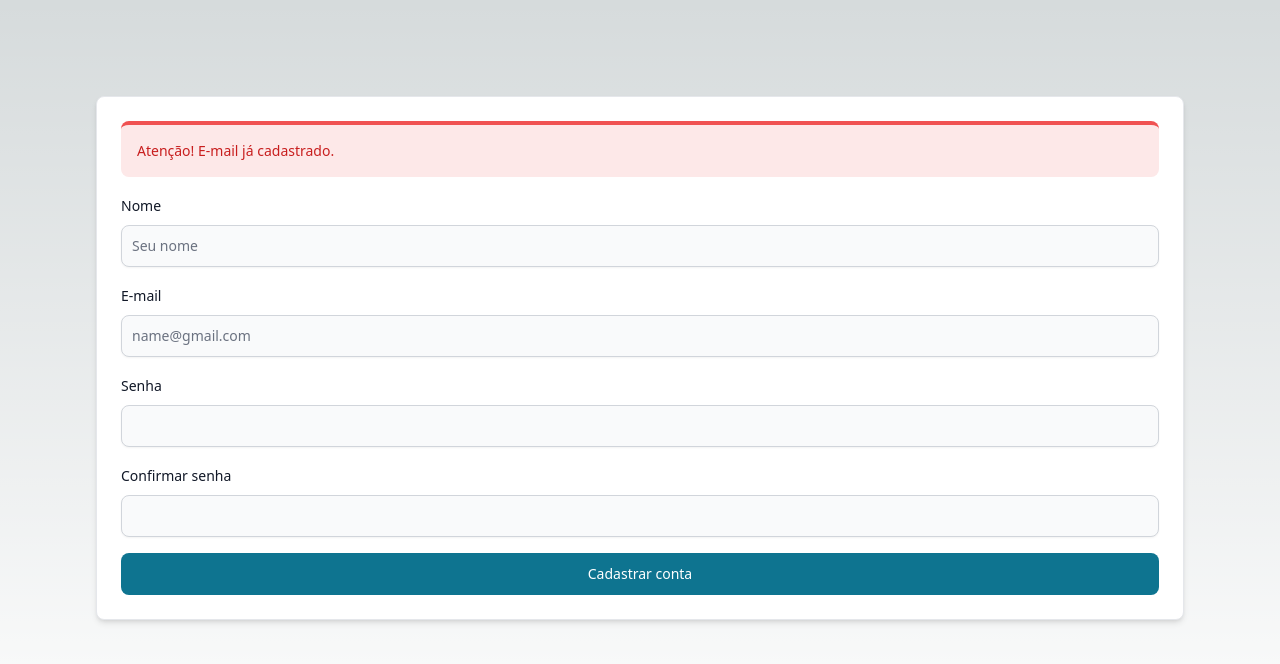
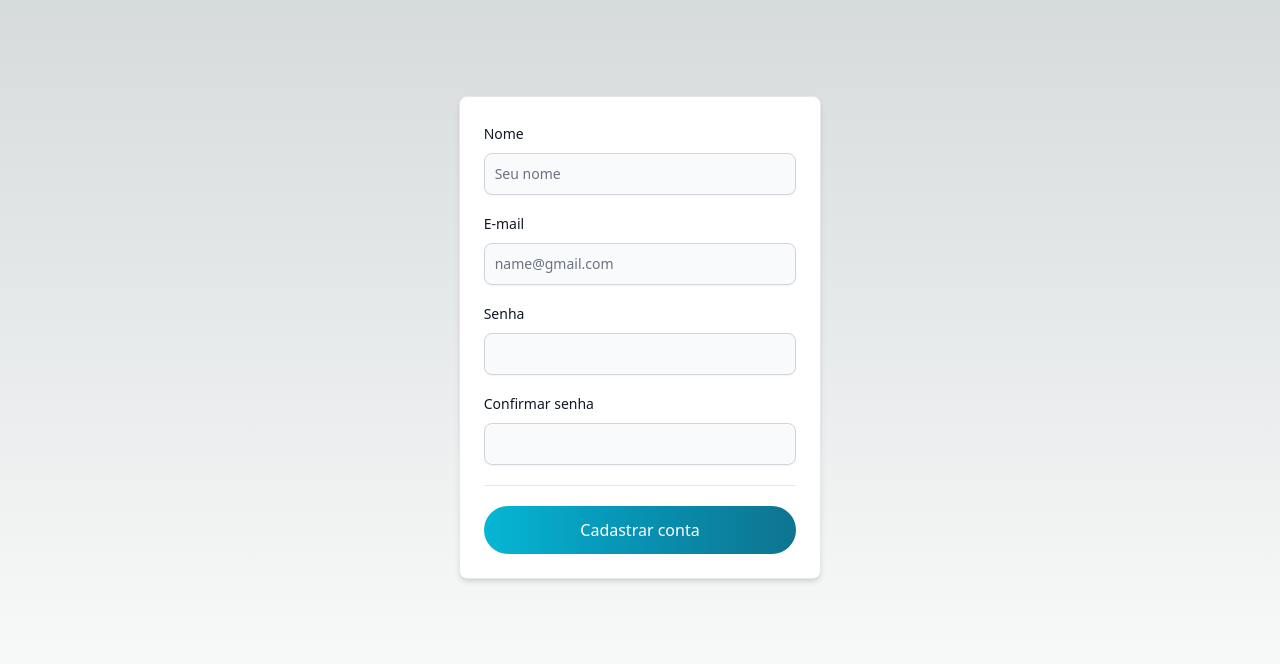
Before and after one commit to Robertoliveira98/desafio-luizalabs-front, a Next.js app: page /cadastro in a window 1280 px wide. Shown: the top 664 px of the page. Built offline with nearby package versions, Linux system fonts and the light colour scheme.

Commit message:
criando integração cadastro de usuarios

```diff
--- a/src/pages/cadastro.js
+++ b/src/pages/cadastro.js
@@ -1,9 +1,42 @@
-import { Label, TextInput, Checkbox, Button, Card, Alert } from "flowbite-react";
+import { Label, TextInput, Button, Alert, Spinner } from "flowbite-react";
 import Head from "next/head";
 import styles from "@/styles/Home.module.css";
 import React, { useState } from "react";
+import apiClient from "../../services/api";
+import { useRouter } from "next/router";
+import Card from "@/components/Card";
+import Divider from "@/components/Divider";
 
 const Cadastro = (props) => {
+  let [nome, setNome] = useState();
+  let [senha, setSenha] = useState();
+  let [confirmaSenha, setConfirmaSenha] = useState();
+  let [email, setEmail] = useState();
+  let [carregando, setCarregando] = useState(false);
+  let [mensagemErro, setMensagemErro] = useState("Ocorreu um erro!");
+  let [erro, setErro] = useState(false);
+  let router = useRouter();
+
+  const enviaCadastro = (event) => {
+    setCarregando(true);
+
+    apiClient
+      .post(`/usuario/cadastro`, { nome, senha, email })
+      .then((response) => {
+        setCarregando(false);
+        // sessionStorage.setItem("token", response.data.token)
+        debugger;
+        router.push("/home/" + response.data.token);
+      })
+      .catch((error) => {
+        setErro(true);
+        setCarregando(false);
+        setMensagemErro(error.response.data.mensagem ? error.response.data.mensagem : "Ocorreu um erro");
+      });
+    event.preventDefault();
+  };
+
+
   return (
     <>
       <Head>
@@ -13,13 +46,7 @@ const Cadastro = (props) => {
         <link rel="icon" href="/favicon.ico" />
       </Head>
       <main className={styles.main}>
-        <Card className="container mx-auto">
-          <Alert color="failure" withBorderAccent={true}>
-            <span>
-              <span className="font-medium">Atenção! </span>
-              E-mail já cadastrado.
-            </span>
-          </Alert>
+        <Card>
           <form className="flex flex-col gap-4">
             <div>
               <div className="mb-2 block">
@@ -29,6 +56,8 @@ const Cadastro = (props) => {
                 id="name"
                 type="text"
                 placeholder="Seu nome"
+                value={nome}
+                onChange={(e) => setNome(e.target.value)}
                 required={true}
                 shadow={true}
               />
@@ -43,6 +72,8 @@ const Cadastro = (props) => {
                 placeholder="name@gmail.com"
                 required={true}
                 shadow={true}
+                value={email}
+                onChange={(e) => setEmail(e.target.value)}
               />
             </div>
             <div>
@@ -54,6 +85,8 @@ const Cadastro = (props) => {
                 type="password"
                 required={true}
                 shadow={true}
+                value={senha}
+                onChange={(e) => setSenha(e.target.value)}
               />
             </div>
             <div>
@@ -65,9 +98,28 @@ const Cadastro = (props) => {
                 type="password"
                 required={true}
                 shadow={true}
+                value={confirmaSenha}
+                onChange={(e) => setConfirmaSenha(e.target.value)}
               />
             </div>
-            <Button type="submit">Cadastrar conta</Button>
+            {erro ?
+            <Alert className="mt-2" color="failure">
+              <span>
+                <span className="font-medium">{mensagemErro}</span>
+              </span>
+            </Alert> : undefined
+            }
+            <Divider/>
+            <Button
+              size="lg"
+              gradientMonochrome="info"
+              pill={true}
+              onClick={(e) => enviaCadastro(e)}
+              type="submit"
+              >
+              {carregando ? <div className="pr-3"><Spinner/></div> : null}
+              Cadastrar conta
+            </Button>
           </form>
         </Card>
       </main>
```
